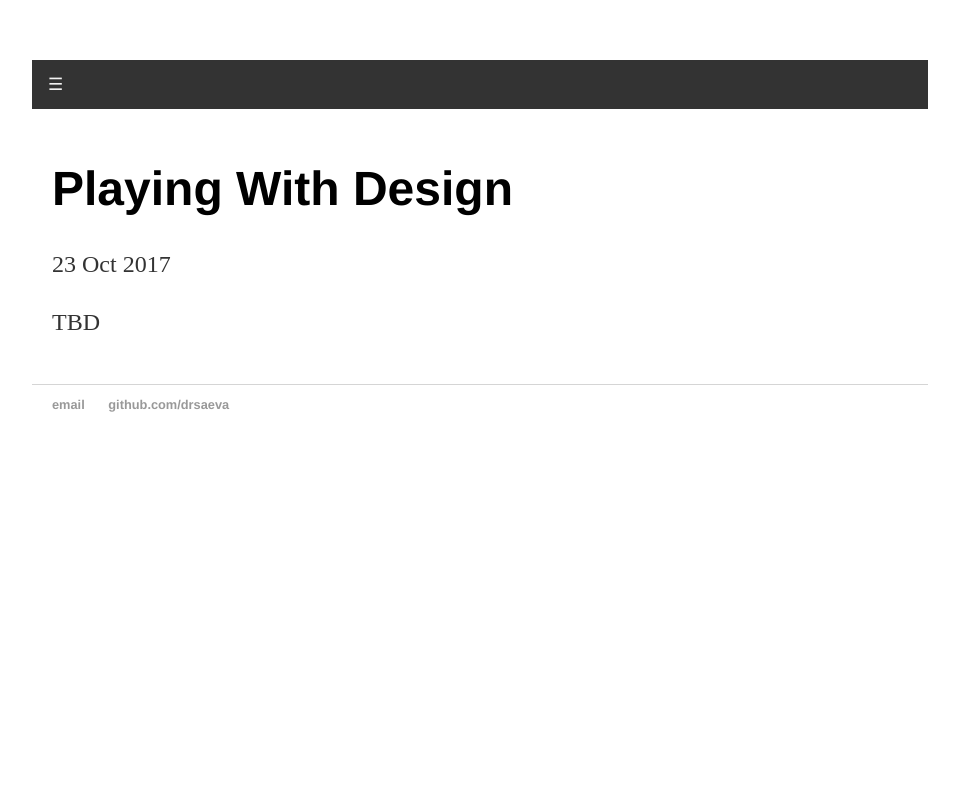
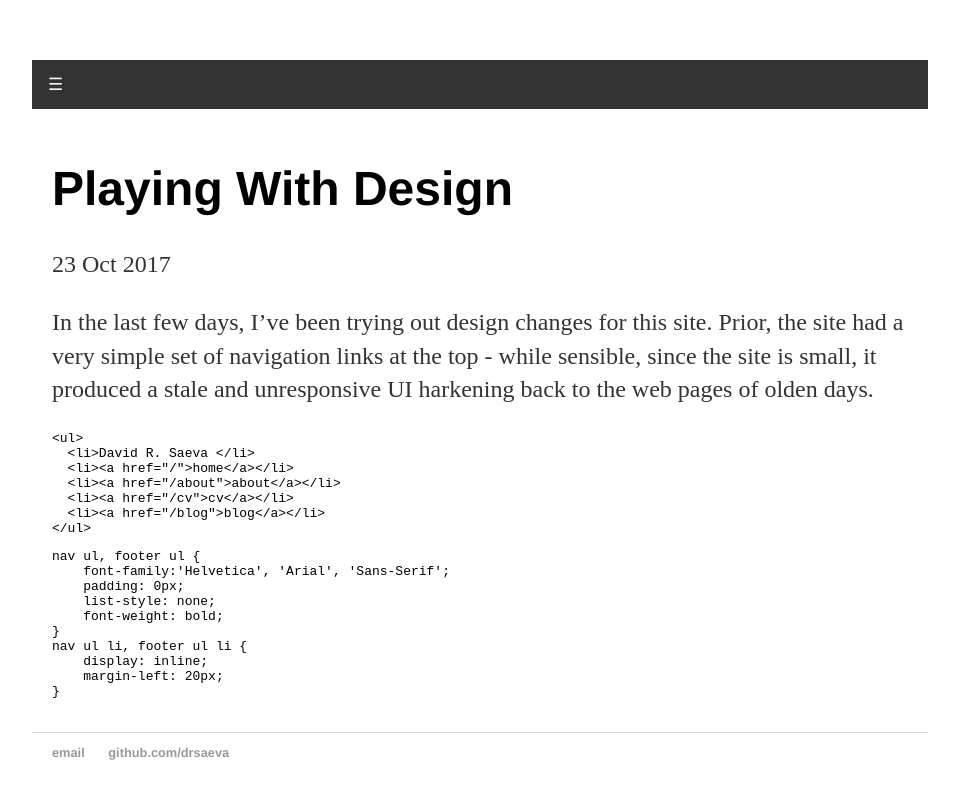
Before and after one commit to drsaeva/drsaeva.github.io, a Jekyll site: the page built from _posts/2017-10-23-Playing-With-Design.md, in a window 1280 px wide. Shown: the top 799 px of the page, without its empty margins (160-1119 px from the left). Built offline with Jekyll 4.4.1, drawn with Linux system fonts in a browser that asks for light colours.

Commit message:
Update 2017-10-23-Playing-With-Design.md

````diff
--- a/_posts/2017-10-23-Playing-With-Design.md
+++ b/_posts/2017-10-23-Playing-With-Design.md
@@ -4,4 +4,27 @@ title: "Playing With Design"
 date: 2017-10-23
 ---
 
-TBD
+In the last few days, I've been trying out design changes for this site. Prior, the site had a very simple set of navigation links at the top - while sensible, since the site is small, it produced a stale and unresponsive UI harkening back to the web pages of olden days.
+
+```html
+<ul>
+  <li>David R. Saeva </li>
+  <li><a href="/">home</a></li>
+  <li><a href="/about">about</a></li>
+  <li><a href="/cv">cv</a></li>
+  <li><a href="/blog">blog</a></li>
+</ul>
+```
+
+```css
+nav ul, footer ul {
+    font-family:'Helvetica', 'Arial', 'Sans-Serif';
+    padding: 0px;
+    list-style: none;
+    font-weight: bold;
+}
+nav ul li, footer ul li {
+    display: inline;
+    margin-left: 20px;
+}
+```
````
